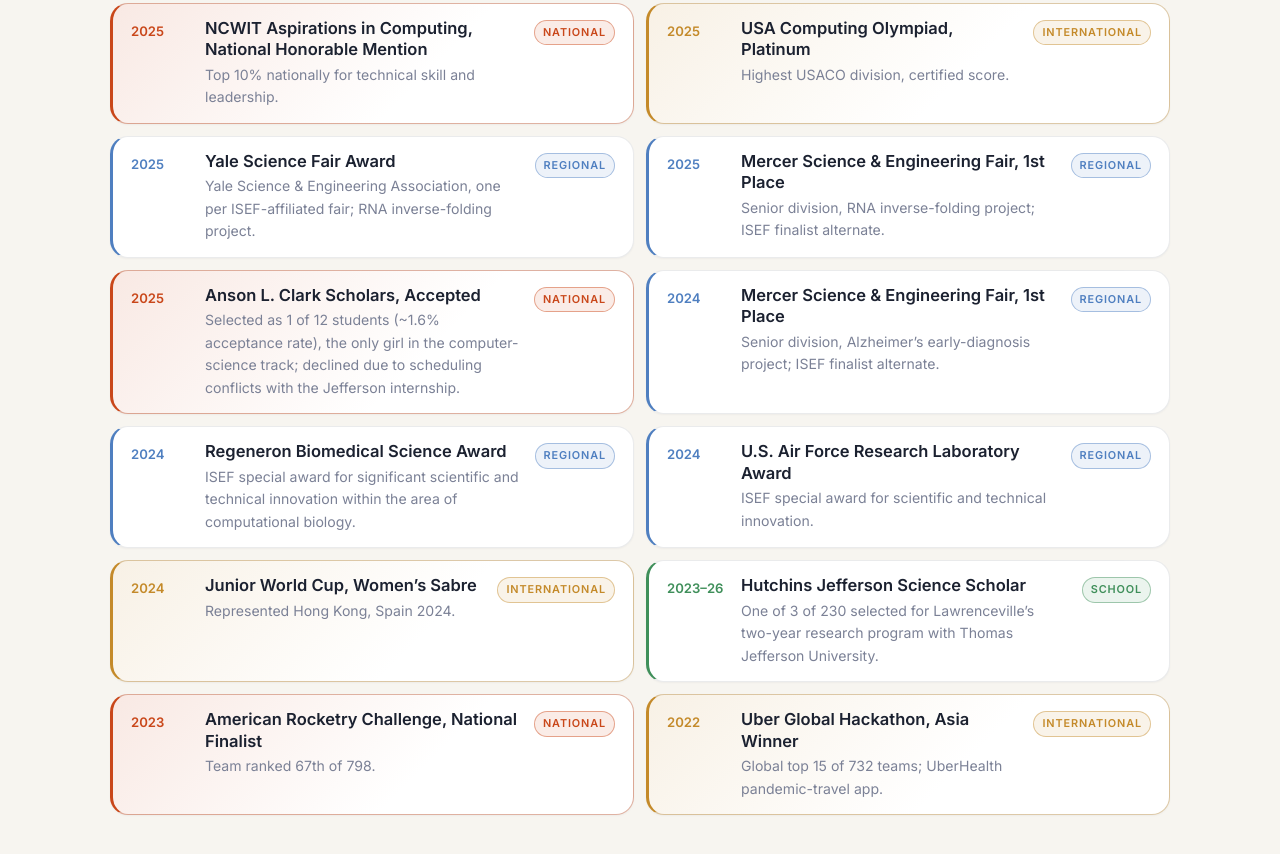
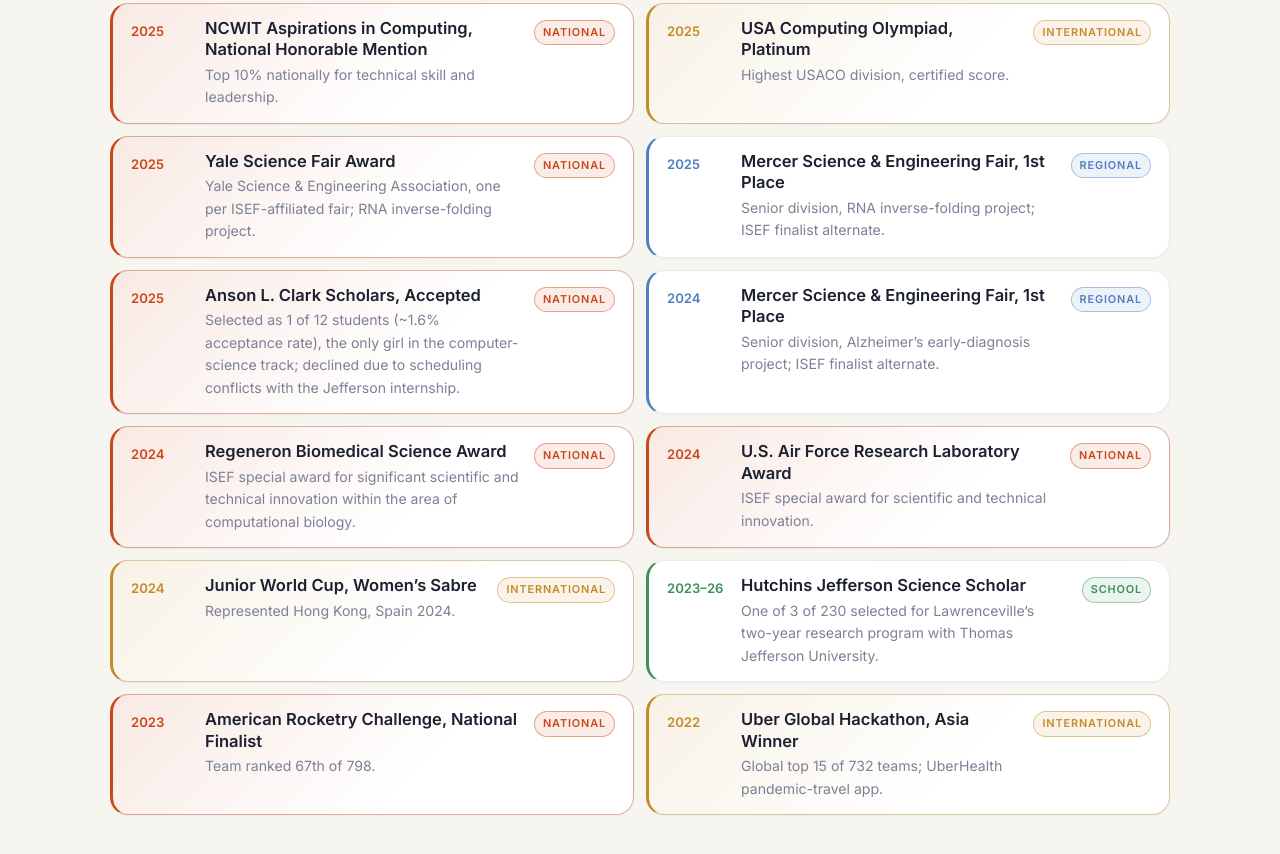
Before and after one commit to Maplesyxy/Maplesyxy.github.io, a plain HTML site: page index.html in a window 1280 px wide. Shown: the part 6859-7713 px from the top of the page. Drawn offline with Linux system fonts and the light colour scheme.

Commit message:
Awards: Air Force Research Lab, Regeneron and Yale Science Fair awards marked national

```diff
--- a/index.html
+++ b/index.html
@@ -432,12 +432,12 @@
         <li class="glass" data-level="school"><span class="award-year">2026</span><div><strong>Cum Laude, The Lawrenceville School</strong><span>Highest honor given to graduating class members.</span></div><span class="level">School</span></li>
         <li class="glass" data-level="national"><span class="award-year">2025</span><div><strong>NCWIT Aspirations in Computing, National Honorable Mention</strong><span>Top 10% nationally for technical skill and leadership.</span></div><span class="level">National</span></li>
         <li class="glass" data-level="international"><span class="award-year">2025</span><div><strong>USA Computing Olympiad, Platinum</strong><span>Highest USACO division, certified score.</span></div><span class="level">International</span></li>
-        <li class="glass" data-level="regional"><span class="award-year">2025</span><div><strong>Yale Science Fair Award</strong><span>Yale Science &amp; Engineering Association, one per ISEF-affiliated fair; RNA inverse-folding project.</span></div><span class="level">Regional</span></li>
+        <li class="glass" data-level="national"><span class="award-year">2025</span><div><strong>Yale Science Fair Award</strong><span>Yale Science &amp; Engineering Association, one per ISEF-affiliated fair; RNA inverse-folding project.</span></div><span class="level">National</span></li>
         <li class="glass" data-level="regional"><span class="award-year">2025</span><div><strong>Mercer Science &amp; Engineering Fair, 1st Place</strong><span>Senior division, RNA inverse-folding project; ISEF finalist alternate.</span></div><span class="level">Regional</span></li>
         <li class="glass" data-level="national"><span class="award-year">2025</span><div><strong>Anson L. Clark Scholars, Accepted</strong><span>Selected as 1 of 12 students (~1.6% acceptance rate), the only girl in the computer-science track; declined due to scheduling conflicts with the Jefferson internship.</span></div><span class="level">National</span></li>
         <li class="glass" data-level="regional"><span class="award-year">2024</span><div><strong>Mercer Science &amp; Engineering Fair, 1st Place</strong><span>Senior division, Alzheimer’s early-diagnosis project; ISEF finalist alternate.</span></div><span class="level">Regional</span></li>
-        <li class="glass" data-level="regional"><span class="award-year">2024</span><div><strong>Regeneron Biomedical Science Award</strong><span>ISEF special award for significant scientific and technical innovation within the area of computational biology.</span></div><span class="level">Regional</span></li>
-        <li class="glass" data-level="regional"><span class="award-year">2024</span><div><strong>U.S. Air Force Research Laboratory Award</strong><span>ISEF special award for scientific and technical innovation.</span></div><span class="level">Regional</span></li>
+        <li class="glass" data-level="national"><span class="award-year">2024</span><div><strong>Regeneron Biomedical Science Award</strong><span>ISEF special award for significant scientific and technical innovation within the area of computational biology.</span></div><span class="level">National</span></li>
+        <li class="glass" data-level="national"><span class="award-year">2024</span><div><strong>U.S. Air Force Research Laboratory Award</strong><span>ISEF special award for scientific and technical innovation.</span></div><span class="level">National</span></li>
         <li class="glass" data-level="international"><span class="award-year">2024</span><div><strong>Junior World Cup, Women’s Sabre</strong><span>Represented Hong Kong, Spain 2024.</span></div><span class="level">International</span></li>
         <li class="glass" data-level="school"><span class="award-year">2023–26</span><div><strong>Hutchins Jefferson Science Scholar</strong><span>One of 3 of 230 selected for Lawrenceville’s two-year research program with Thomas Jefferson University.</span></div><span class="level">School</span></li>
         <li class="glass" data-level="national"><span class="award-year">2023</span><div><strong>American Rocketry Challenge, National Finalist</strong><span>Team ranked 67th of 798.</span></div><span class="level">National</span></li>
```
